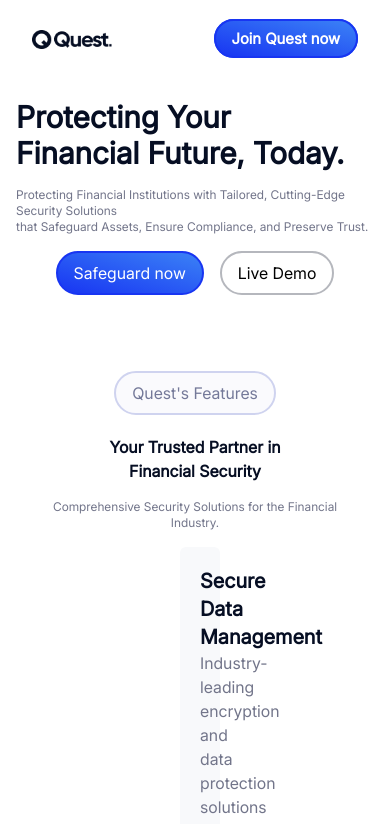
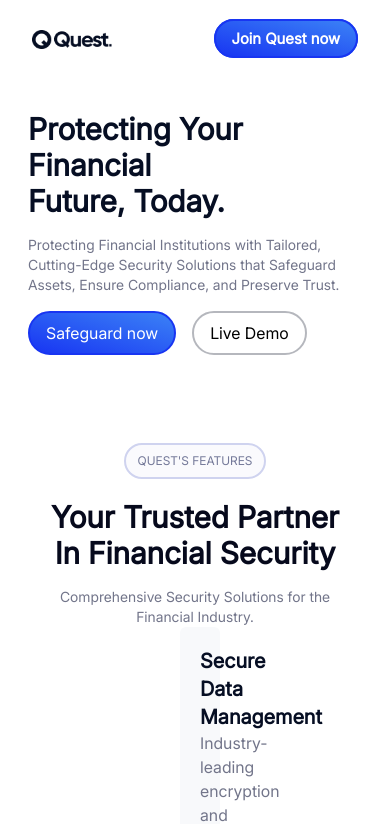
Before and after one commit to the-chronicles/Quest, a React (Vite) app: page / in a window 390 px wide. Shown: the top 824 px of the page. Built offline with nearby package versions, Linux system fonts and the light colour scheme.

Commit message:
mobile r

```diff
--- a/src/components/About.jsx
+++ b/src/components/About.jsx
@@ -25,30 +25,36 @@ function About() {
 
         {/* Grid Layout */}
         <div className="grid grid-cols-1 gap-4 p-5 text-center md:grid-cols-2">
-          <div class="flex h-[350px] flex-col items-center justify-start gap-[33px] rounded-lg border border-[#ebecf5] bg-[#f8f9fb] px-8 py-10">
+          <div class="flex h-fit flex-col items-center gap-8 rounded-lg border border-[#ebecf5] bg-[#f8f9fb] p-5">
             <div class="relative">
               <img src="/customer-service-2-fill.png" alt="" />
             </div>
-            <div class="flex h-[72px] flex-col items-center justify-start gap-3 self-stretch">
+            <div class="flex flex-col items-center self-stretch">
               <div class="self-stretch text-center text-xl font-bold leading-7 text-[#17171c]">
-                Email + Chat Support
+                Priority Support!
               </div>
-              <div class="self-stretch text-center font-['Inter'] text-xs font-normal leading-none text-[#828b9c]">
-                We’re here to address any requests you might have..
+              <div class="self-stretch text-center text-base text-[#828b9c] md:text-sm">
+                As a valued client, you receive priority access to our support
+                team. Whether it’s troubleshooting or expert advice, our
+                security specialists are available 24/7 to assist you with any
+                concerns or issues.
               </div>
             </div>
           </div>
 
-          <div class="flex h-[350px] flex-col items-center justify-start gap-[33px] rounded-lg border border-[#ebecf5] bg-[#f8f9fb] px-8 py-10">
+          <div class="flex h-fit flex-col items-center  gap-8 rounded-lg border border-[#ebecf5] bg-[#f8f9fb] p-5">
             <div class="relative">
               <img src="/database-fill.png" alt="" />
             </div>
-            <div class="flex h-[72px] flex-col items-center justify-start gap-3 self-stretch">
+            <div class="flex flex-col items-center self-stretch">
               <div class="self-stretch text-center text-xl font-bold leading-7 text-[#17171c]">
-                Over $500,000 in benefits.
+                Proactive Threat Intelligence Updates
               </div>
-              <div class="self-stretch text-center font-['Inter'] text-xs font-normal leading-none text-[#828b9c]">
-                Obtain discounts on top services to help expand your business.
+              <div class="self-stretch text-center text-base text-[#828b9c] md:text-sm">
+                As a valued client, you receive priority access to our support
+                team. Whether it’s troubleshooting or expert advice, our
+                security specialists are available 24/7 to assist you with any
+                concerns or issues.
               </div>
             </div>
           </div>
--- a/src/components/Features.jsx
+++ b/src/components/Features.jsx
@@ -7,14 +7,20 @@ function Features() {
       className="m-5 mx-4 flex h-full items-center justify-center p-5"
     >
       <div className="flex flex-col items-center justify-center font-[Inter]">
-        <div className="w-fit items-center justify-center rounded-full border-2 border-[#CFD3EF] bg-[#FAFAFD] px-4 py-2 text-[#747999]">
+        <div className="w-fit items-center justify-center rounded-full border-2 border-[#CFD3EF] bg-[#FAFAFD] px-3 py-2 text-xs uppercase text-[#747999] md:px-4 md:text-sm">
           Quest's Features
         </div>
-        <div className="text-center">
-          <h1 className="mb-4 mt-5 font-semibold text-[#060E23] md:text-5xl">
-            Your Trusted Partner in <br /> Financial Security
-          </h1>
-          <p className="mb-4 text-xs text-[#72758A] md:text-lg">
+        <div className="gap-3 text-center">
+          <div class="mb-4 mt-5 text-center text-3xl font-bold text-[#06091c] md:text-5xl">
+            <span class="block md:hidden">
+              Your Trusted Partner In Financial Security
+            </span>
+            <span class="hidden md:block">
+              Your Trusted Partner In <br /> Financial Security
+            </span>
+          </div>
+
+          <p className="text-sm text-[#72758A] md:text-lg">
             Comprehensive Security Solutions for the Financial Industry.
           </p>
         </div>
--- a/src/components/Hero.jsx
+++ b/src/components/Hero.jsx
@@ -2,22 +2,29 @@ import React from "react";
 
 function Hero() {
   return (
-    <section className="mx-4 flex h-full items-center justify-center md:rounded-b-2xl md:border-b-2 bg-gradient-to-b from-white to-transparent">
+    <section className="mx-4 flex h-full items-center justify-center bg-gradient-to-b from-white to-transparent p-3 md:p-0 md:rounded-b-2xl md:border-b-2">
       {/* h-screen  */}
-      <div className=" font-[Inter]">
-        <div className="text-3xl text-left md:text-center">
-          <h1 className="mb-4 mt-5 font-semibold  text-[#060E23] md:text-5xl">
-            Protecting Your <br />
-            Financial Future, Today.
+      <div className="font-[Inter]">
+        <div className="text-left text-3xl md:text-center">
+          <h1 className="mb-4 mt-5 font-semibold text-[#060E23] md:text-5xl">
+            Protecting Your Financial <br />
+            Future, Today.
           </h1>
-          <p className="mb-4 text-xs text-[#72758A] md:text-lg">
-            Protecting Financial Institutions with Tailored, Cutting-Edge
-            Security Solutions <br />
-            that Safeguard Assets, Ensure Compliance, and Preserve Trust.
-          </p>
+          <div class="mb-4 text-sm text-[#72758A] md:text-lg">
+            <span class="block md:hidden">
+              Protecting Financial Institutions with Tailored, Cutting-Edge
+              Security Solutions that Safeguard Assets, Ensure Compliance, and
+              Preserve Trust.
+            </span>
+            <span class="hidden md:block">
+              Protecting Financial Institutions with Tailored, Cutting-Edge
+              Security Solutions <br />
+              that Safeguard Assets, Ensure Compliance, and Preserve Trust.
+            </span>
+          </div>
         </div>
 
-        <div className="mb-9 flex justify-center gap-4">
+        <div className="mb-9 flex gap-4 md:justify-center">
           <div>
             <a href="#">
               <button className="rounded-full border-2 border-[#1835F2] bg-gradient-to-tr from-[#1835F2] to-blue-500 px-4 py-2 text-white">
@@ -35,8 +42,8 @@ function Hero() {
         </div>
 
         <div>
-          <div className="hidden md:flex items-end justify-center">
-            <img src="/Chrome2.png" alt="Icon" className="" />
+          <div className="hidden items-end justify-center md:flex">
+            <img src="/Chrome.png" alt="Icon" className="" />
           </div>
         </div>
       </div>
--- a/src/components/Industry.jsx
+++ b/src/components/Industry.jsx
@@ -4,7 +4,7 @@ function Industry() {
   return (
     <section
       id="industry"
-      className="m-5 mx-4 flex h-full items-center justify-center p-5"
+      className="m-5 mx-4 flex h-full items-center justify-center p-3"
     >
       <div className="flex flex-col items-center justify-center gap-6 font-[Inter]">
         <div className="w-fit items-center justify-center rounded-full border-2 border-[#CFD3EF] bg-[#FAFAFD] px-3 py-2 text-xs uppercase text-[#747999] md:px-4 md:text-sm">
```
Also changed, not shown: public/Chrome.png (added).
